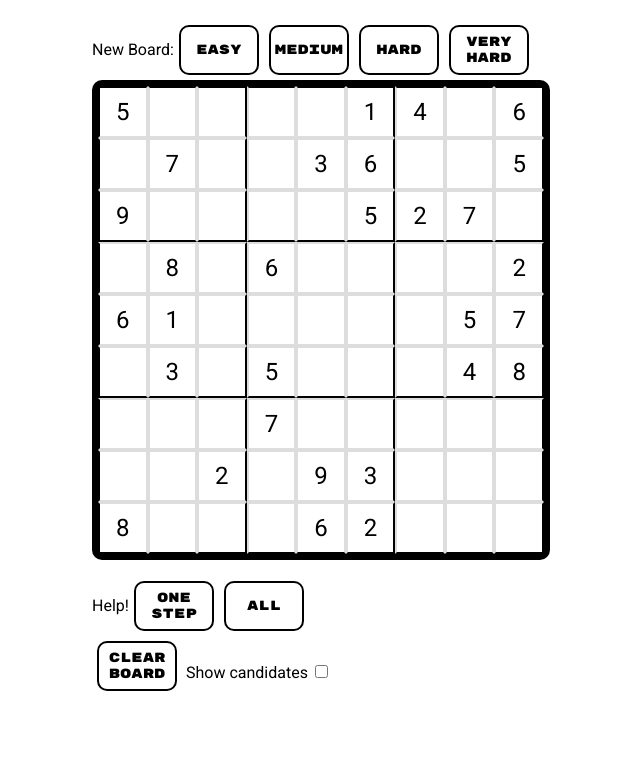
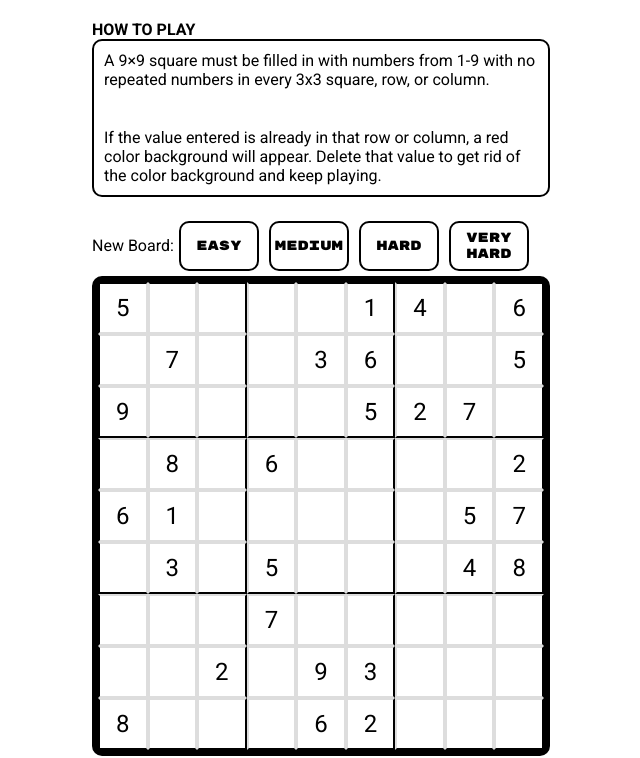
Before and after one commit to lauramateer/408puzzleApp, a website: page index.html in a window 1280 px wide. Shown: the part 75-833 px from the top of the page, without its empty margins (319-959 px from the left). Before the commit the page ends 803 px from the top, so only its background shows below. Drawn offline with nearby package versions, Linux system fonts and the light colour scheme.

Commit message:
instructions

```diff
--- a/index.html
+++ b/index.html
@@ -44,6 +44,8 @@
 		<title>Sudoku</title>
 
 
+
+
 		<script type="text/javascript" src="http://code.jquery.com/jquery-2.1.0.min.js"></script>
 		<script type="text/javascript" src="sudokuJS.js"></script>
 	</head>
@@ -51,7 +53,13 @@
 	<body>
 	<div class="wrap">
 		<h1>Sudoku</h1>
-
+		<h4>HOW TO PLAY</h4>
+		<div class="instructions">
+		<p>A 9×9 square must be filled in with numbers from 1-9 with no repeated numbers in every 3x3 square, row, or column.</p>
+		<br>
+		<p>If the value entered is already in that row or column, a red color background will appear. Delete that value to get rid of the color background and keep playing.</p>
+		</div>
+		<br>
 
 		<!--genrate board btns-->
 
--- a/sudokuJS.css
+++ b/sudokuJS.css
@@ -49,7 +49,17 @@ button {
 	height: 50px;
 	width: 80px;
 	font-family: "Rubik Mono One";
+	cursor: pointer;
 
+}
+
+.instructions {
+	border: 2px solid black;
+	border-radius: 10px;
+
+}
+.instructions p {
+	margin: 10px;
 }
 
 .js-candidate-toggle {
```
